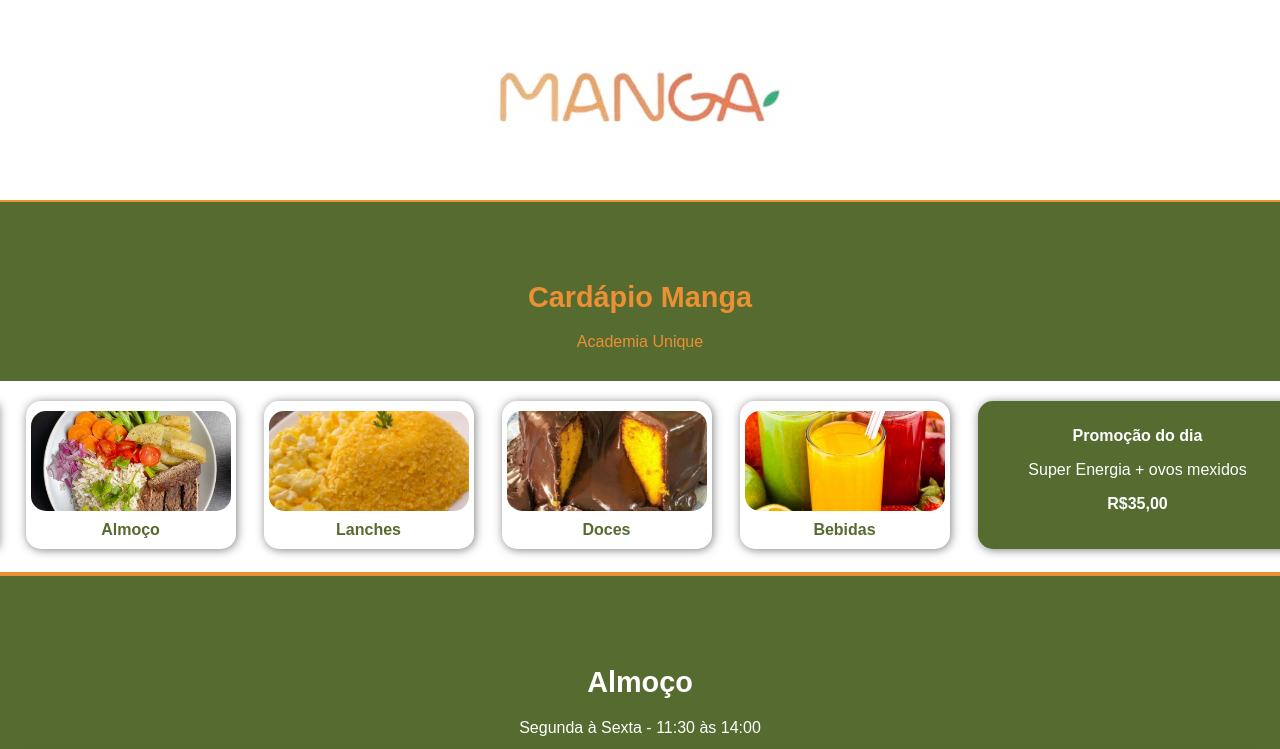
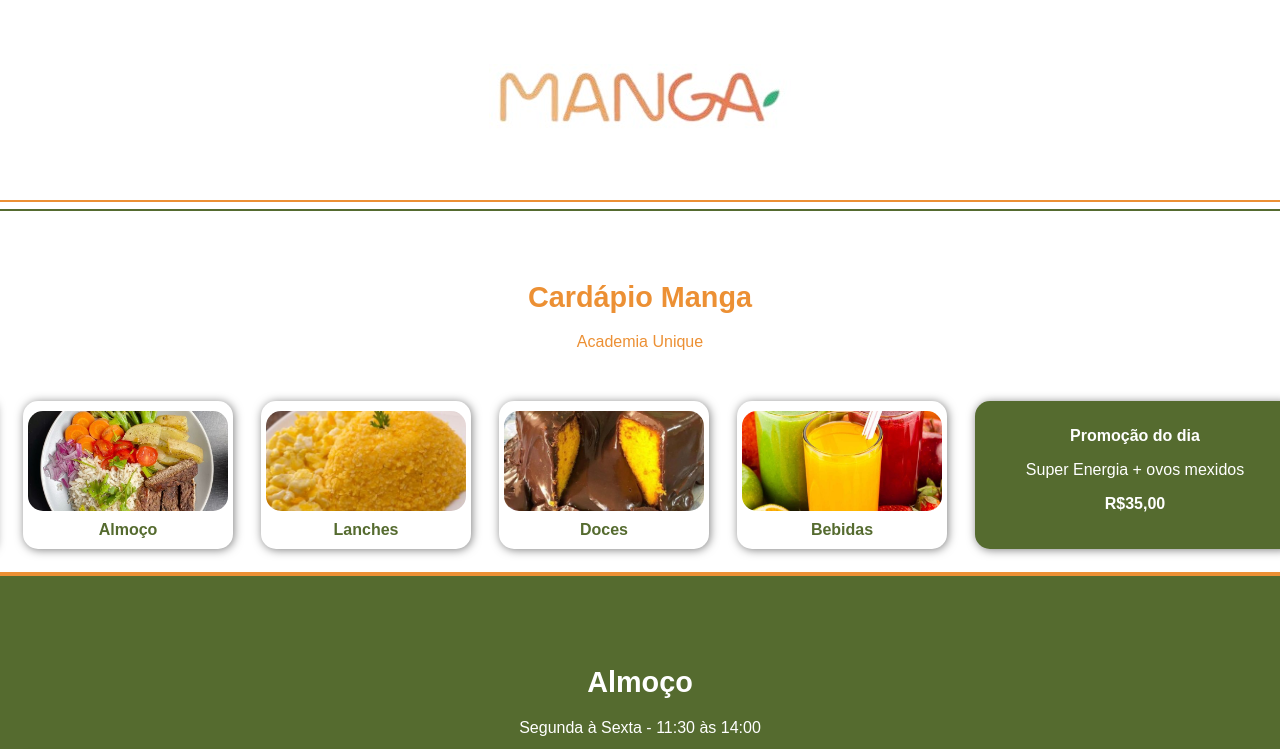
Before and after one commit to lucasdantaas/manga, a Flask app: page / in a window 1280 px wide. Shown: the top 749 px of the page. Run offline with Flask 3, Linux system fonts and the light colour scheme.

Commit message:
Add files via upload

```diff
--- a/index.html
+++ b/index.html
@@ -16,8 +16,8 @@
     <div class="div" style="border:1px solid #556b2f"></div>
     <h1 style="color: #ec9034;">Cardápio Manga</h1>
     <p style="align-content: center; text-align: center; color: #ec9034;">Academia Unique</p>
-    <div class="menu" >
-        <ul>
+    <div class="menu"  style="padding-left: 10px;">
+        <ul style="padding-left: 5px;">
             <li style="min-width: 15px; pointer-events: none; background-color: #ec9034; margin-left: 10px;"></li>
             <li >
 
--- a/src/static/css/index.css
+++ b/src/static/css/index.css
@@ -1,5 +1,5 @@
 body {
-    background-color: #556b2f;
+    background-color: transparent;
     font-family: Arial, sans-serif;
     margin: 0;
     padding: 0;
@@ -188,7 +188,7 @@ body {
     height: 120px;
     width: 120px;
     border-radius: 50%;
-    object-fit:fill;
+    object-fit:cover;
     margin-right: 20px;
 
 }
--- a/src/templates/index.html
+++ b/src/templates/index.html
@@ -16,8 +16,8 @@
     <div class="div" style="border:1px solid #556b2f"></div>
     <h1 style="color: #ec9034;">Cardápio Manga</h1>
     <p style="align-content: center; text-align: center; color: #ec9034;">Academia Unique</p>
-    <div class="menu" >
-        <ul>
+    <div class="menu"  style="padding-left: 10px;">
+        <ul style="padding-left: 5px;">
             <li style="min-width: 15px; pointer-events: none; background-color: #ec9034; margin-left: 10px;"></li>
             <li >
 
```
